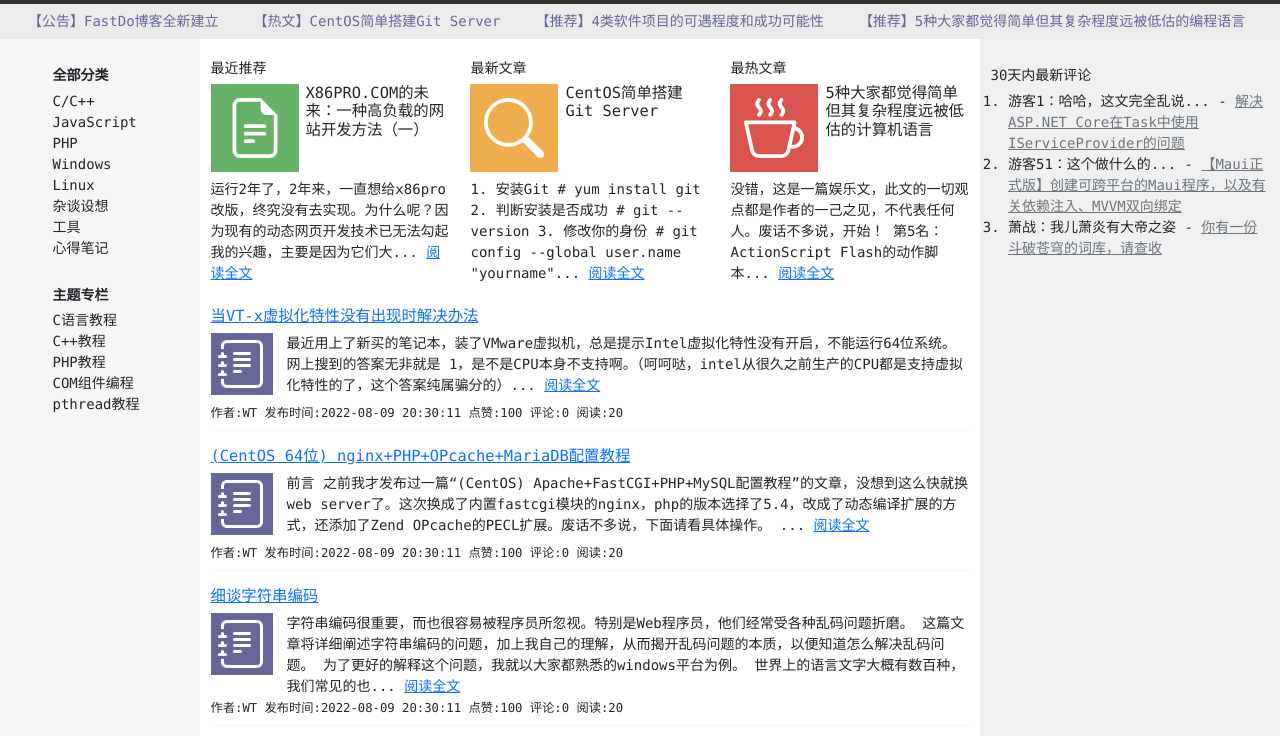
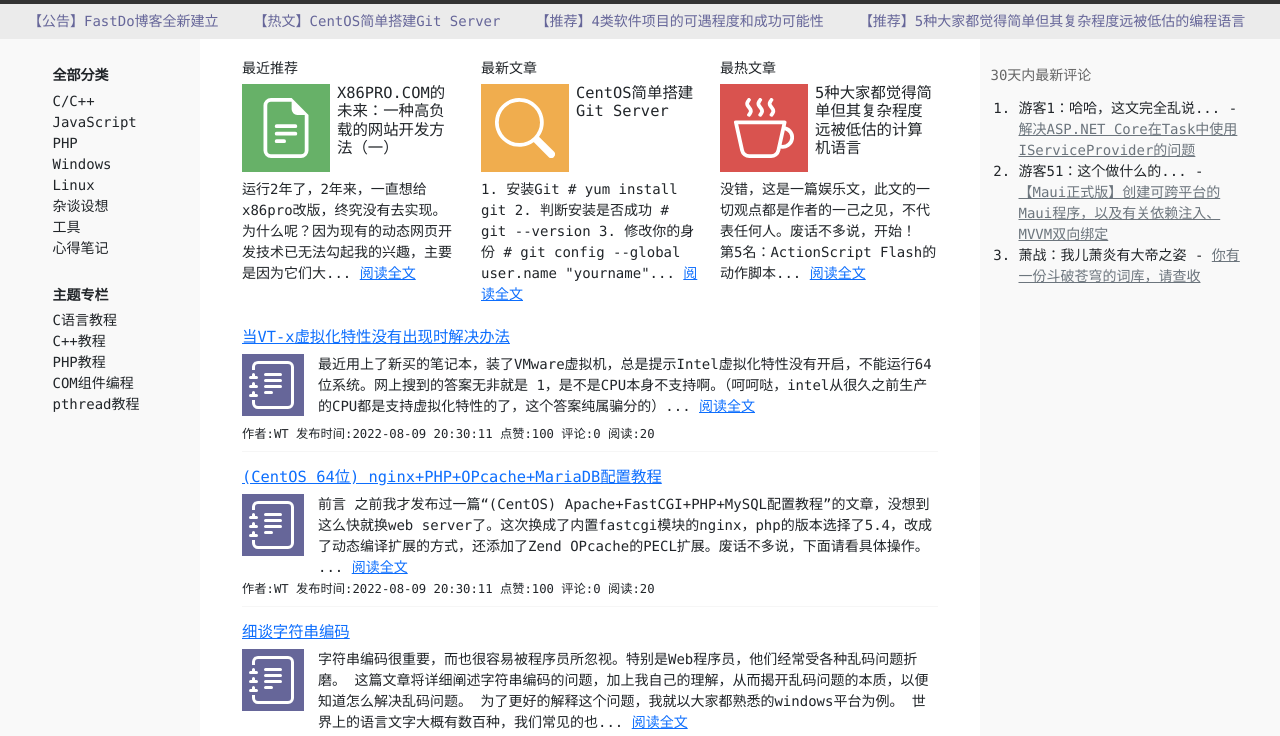
Before and after one commit to fastdo/blog, a plain HTML site: page index.html in a window 1280 px wide. Shown: the part 46-782 px from the top of the page. Drawn offline with Linux system fonts and the light colour scheme.

Commit message:
Signed-off-by: WT <zth555@qq.com>

```diff
--- a/index.html
+++ b/index.html
@@ -98,7 +98,7 @@
 
     <main class="container-fluid">
         <div class="row">
-            <div class="col-lg-3 d-none d-lg-block" style="width: 200px; background-color:#f6f6f6;">
+            <div class="col-lg-3 d-none d-lg-block" style="width: 200px; background-color:#f9f9f9;">
                 <div class="ms-5">
                 <h6 style="font-weight: bold; margin-top: 2rem;">全部分类</h6>
                 <ul class="list-group" style="list-style-type: none;">
@@ -122,7 +122,7 @@
                 </div>
             </div>
 
-            <div class="col-lg">
+            <div class="col-lg px-5">
                 <div class="row">
                     <div class="col-lg-4 mt-4">
                         <div>
@@ -262,9 +262,9 @@ CHKDSK X: /F
                 <div class="p-4"></div>
             </div>
 
-            <div class="col-auto d-none d-xl-block" style="width: 300px; background-color:#f0f0f0;">
-                <h6 style=" margin-top: 2rem;">30天内最新评论</h6>
-                <ol style="padding-left: 1.25rem;">
+            <div class="col-auto d-none d-xl-block" style="width: 300px; background-color:#f9f9f9;">
+                <h6 style=" margin-top: 2rem; margin-bottom: 1rem; color:#666;">30天内最新评论</h6>
+                <ol style="padding:0 2rem;">
                     <li>游客1：哈哈，这文完全乱说... - <a class="link-secondary" href="#">解决ASP.NET Core在Task中使用IServiceProvider的问题</a></li>
                     <li>游客51：这个做什么的... - <a class="link-secondary" href="#">【Maui正式版】创建可跨平台的Maui程序，以及有关依赖注入、MVVM双向绑定</a></li>
                     <li>萧战：我儿萧炎有大帝之姿 - <a class="link-secondary" href="#">你有一份斗破苍穹的词库，请查收</a></li>
```
